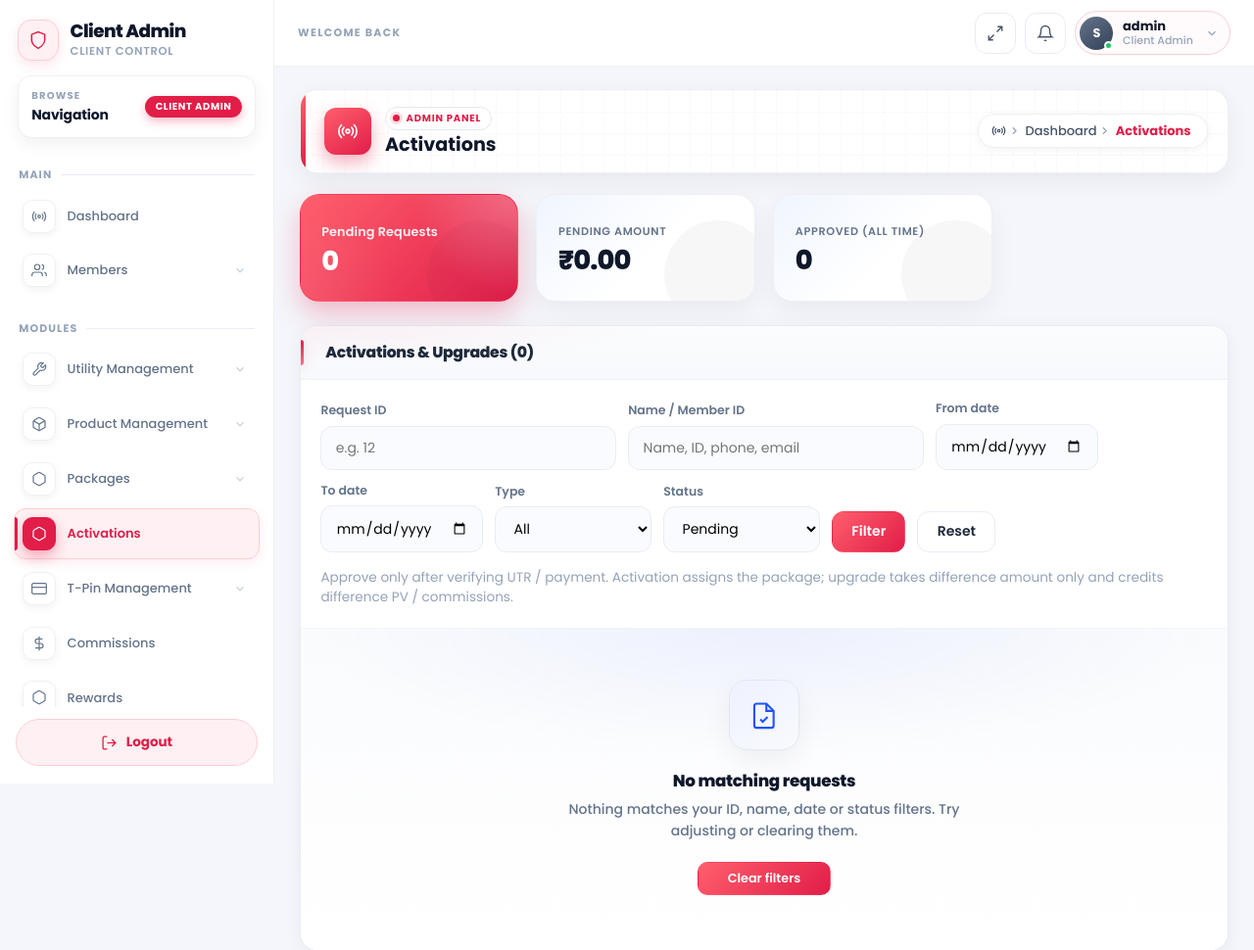
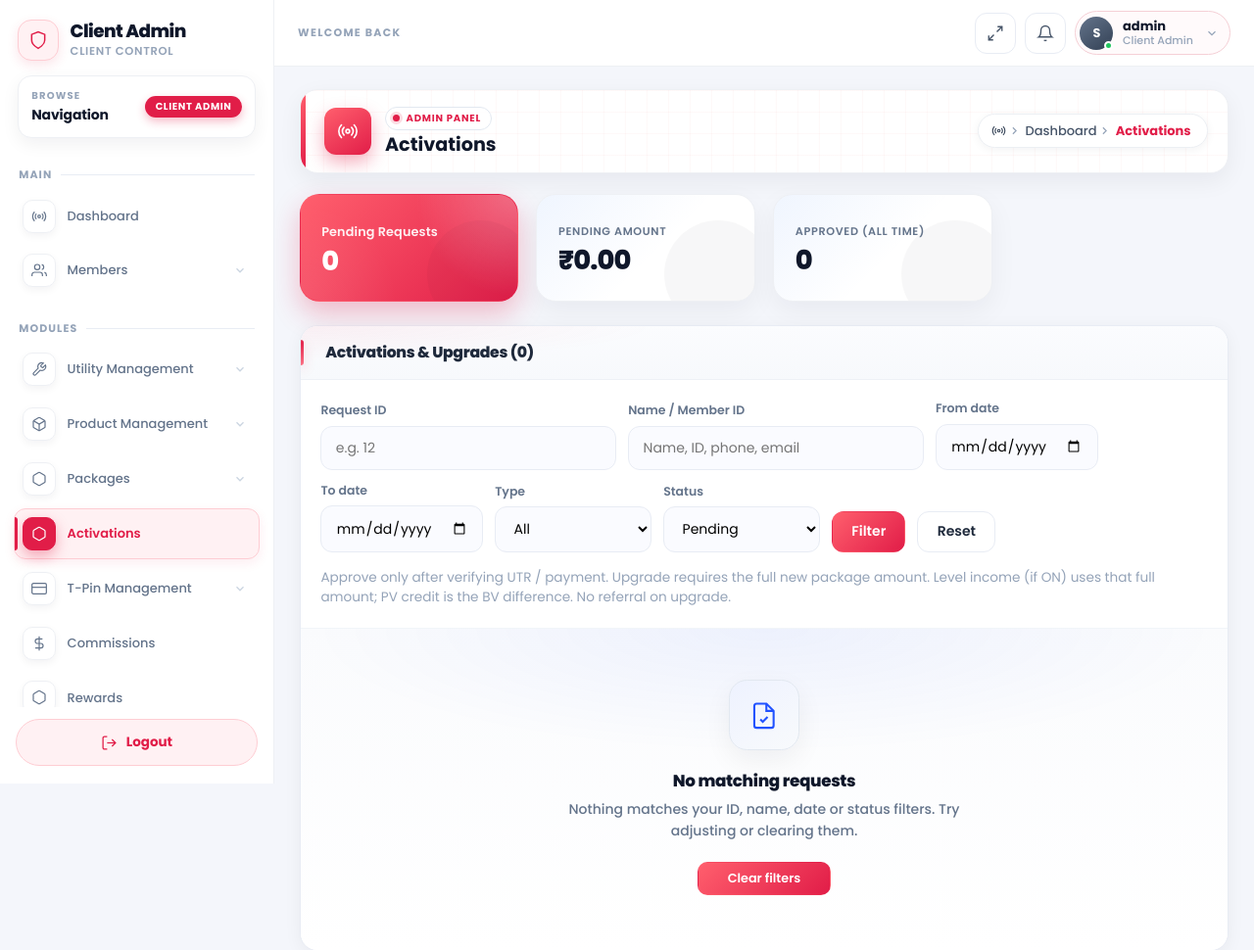
Before and after one commit to imdileepkushwaha/nature-life-care, a PHP site: page /admin/activations.php in a window 1280 px wide. Shown: the top 970 px of the page at 98% size. Run offline with PHP 8.4, Linux system fonts and the light colour scheme; a user stored in the database is signed in; data comes from the database, SQL or seed files in the repository; data that the repository does not hold is empty; some libraries are stand-ins or nearby versions.

Commit message:
add changes

```diff
--- a/admin/activations.php
+++ b/admin/activations.php
@@ -246,7 +246,7 @@ require_once __DIR__ . '/../includes/header.php';
             <button type="submit" class="btn btn-primary">Filter</button>
             <a href="activations.php" class="btn btn-outline">Reset</a>
         </form>
-        <p class="muted" style="margin:0.75rem 0 0;font-size:0.85rem">Approve only after verifying UTR / payment. Activation assigns the package; upgrade takes difference amount only and credits difference PV / commissions.</p>
+        <p class="muted" style="margin:0.75rem 0 0;font-size:0.85rem">Approve only after verifying UTR / payment. Upgrade requires the full new package amount. Level income (if ON) uses that full amount; PV credit is the BV difference. No referral on upgrade.</p>
     </div>
     <?php
     $hasSearchFilters = $reqIdFilter !== '' || $nameFilter !== '' || $dateFrom !== '' || $dateTo !== '' || $typeFilter !== '';
@@ -309,7 +309,7 @@ require_once __DIR__ . '/../includes/header.php';
                     </td>
                     <td>
                         <strong><?= currency((float) $r['amount']) ?></strong>
-                        <?php if ($isUpg): ?><br><small>difference</small><?php endif; ?>
+                        <?php if ($isUpg): ?><br><small>full package</small><?php endif; ?>
                     </td>
                     <td><?= e($r['payment_method'] ?? '—') ?></td>
                     <td>
--- a/includes/activation.php
+++ b/includes/activation.php
@@ -374,7 +374,7 @@ function activation_submit_request(
 }
 
 /**
- * Submit package upgrade request — payable amount is difference only.
+ * Submit package upgrade request — payable amount is the full new package price.
  * @return array{ok:bool,error:?string,request_id:?int}
  */
 function activation_submit_upgrade_request(
@@ -422,9 +422,13 @@ function activation_submit_upgrade_request(
         return ['ok' => false, 'error' => 'You are already on this package.', 'request_id' => null];
     }
 
-    $diff = activation_diff_amount($fromPkg, $toPkg);
-    if ($diff <= 0) {
+    if (activation_diff_amount($fromPkg, $toPkg) <= 0) {
         return ['ok' => false, 'error' => 'You can only upgrade to a higher package.', 'request_id' => null];
+    }
+
+    $fullAmount = round((float) ($toPkg['amount'] ?? 0), 2);
+    if ($fullAmount <= 0) {
+        return ['ok' => false, 'error' => 'Invalid package amount.', 'request_id' => null];
     }
 
     $pay = activation_validate_payment($paymentMethod, $utr, $slipPath);
@@ -441,7 +445,7 @@ function activation_submit_upgrade_request(
         (int) $toPkg['id'],
         (int) $fromPkg['id'],
         'upgrade',
-        $diff,
+        $fullAmount,
         $pay['payment_method'],
         $pay['utr'],
         $pay['slip'],
@@ -453,7 +457,7 @@ function activation_submit_upgrade_request(
 }
 
 /**
- * Apply package upgrade (difference BV / referral / level).
+ * Apply package upgrade (difference BV; level income on full new package amount — no referral).
  * @return array{ok:bool,error:?string,package:?array,diff:float}
  */
 function activation_apply_upgrade(PDO $pdo, array $user, int $newPackageId, ?int $requestId = null): array
@@ -486,7 +490,6 @@ function activation_apply_upgrade(PDO $pdo, array $user, int $newPackageId, ?int
     }
 
     $uid = (int) $user['id'];
-    $memberCode = (string) ($user['member_id'] ?? '');
     closing_ensure_tables($pdo);
 
     try {
@@ -496,10 +499,6 @@ function activation_apply_upgrade(PDO $pdo, array $user, int $newPackageId, ?int
         if ($upd->rowCount() < 1) {
             $pdo->rollBack();
             return ['ok' => false, 'error' => 'Package changed meanwhile. Refresh and try again.', 'package' => null, 'diff' => 0.0];
-        }
-
-        if (!empty($user['sponsor_id'])) {
-            activation_pay_referral($pdo, (int) $user['sponsor_id'], $uid, $memberCode, $diff);
         }
 
         $eventKey = $requestId ? ('upgrade:' . $requestId) : ('upgrade:' . $uid . ':' . $newPackageId);
@@ -552,9 +551,9 @@ function activation_approve_request(PDO $pdo, int $requestId, ?int $adminId = nu
             WHERE id = ? AND status = 'pending'
         ")->execute([$adminNote !== '' ? $adminNote : null, $adminId, $requestId]);
 
-        $diff = currency((float) ($result['diff'] ?? $req['amount']));
+        $paid = currency((float) ($req['amount'] ?? $result['package']['amount'] ?? 0));
         $pkgName = (string) ($result['package']['name'] ?? 'package');
-        return ['ok' => true, 'message' => "Upgrade approved to {$pkgName}. Difference credited: {$diff}."];
+        return ['ok' => true, 'message' => "Upgrade approved to {$pkgName}. Payable amount: {$paid}."];
     }
 
     if (!empty($member['package_id'])) {
--- a/includes/closing.php
+++ b/includes/closing.php
@@ -469,7 +469,7 @@ function closing_on_activation(PDO $pdo, array $user, array $pkg): void
 }
 
 /**
- * Post-upgrade hooks: difference BV + level income on difference amount.
+ * Post-upgrade hooks: difference BV only; level income on full new package amount.
  */
 function closing_on_upgrade(PDO $pdo, array $user, array $oldPkg, array $newPkg, ?string $eventKey = null): void
 {
@@ -480,16 +480,16 @@ function closing_on_upgrade(PDO $pdo, array $user, array $oldPkg, array $newPkg,
     }
 
     $deltaBv = round((float) ($newPkg['bv'] ?? 0) - (float) ($oldPkg['bv'] ?? 0), 2);
-    $deltaAmount = round((float) ($newPkg['amount'] ?? 0) - (float) ($oldPkg['amount'] ?? 0), 2);
+    $fullAmount = round((float) ($newPkg['amount'] ?? 0), 2);
     $code = (string) ($user['member_id'] ?? '');
     $packageId = isset($newPkg['id']) ? (int) $newPkg['id'] : null;
 
     if ($deltaBv > 0 && plan_uses_binary()) {
         closing_credit_eligible($pdo, $uid, $deltaBv, 'upgrade', $packageId ?: $uid);
     }
-    if ($deltaAmount > 0 && plan_uses_level()) {
+    if ($fullAmount > 0 && plan_uses_level()) {
         $key = $eventKey !== null && $eventKey !== '' ? $eventKey : ('upgrade:' . $uid . ':' . ($packageId ?? 0));
-        closing_pay_level_income($pdo, $uid, $code, $deltaAmount, $key);
+        closing_pay_level_income($pdo, $uid, $code, $fullAmount, $key);
     }
 }
 
--- a/includes/wallet_topup.php
+++ b/includes/wallet_topup.php
@@ -339,7 +339,7 @@ function wallet_topup_pay_and_activate(PDO $pdo, array $payer, array $target, in
             if ((float) $pkg['amount'] <= (float) $fromPkg['amount'] + 0.009) {
                 return ['ok' => false, 'error' => 'Select a higher package to upgrade.', 'package' => null, 'mode' => null];
             }
-            $payAmount = activation_diff_amount($fromPkg, $pkg);
+            $payAmount = round((float) $pkg['amount'], 2);
             $mode = 'upgrade';
         } else {
             return ['ok' => false, 'error' => 'This member is already activated.', 'package' => null, 'mode' => null];
--- a/user/includes/header.php
+++ b/user/includes/header.php
@@ -179,7 +179,7 @@ if ($needsActivationNav) {
     $userNotifyItems[] = [
         'href' => 'activate.php',
         'title' => 'Upgrade your plan',
-        'small' => 'Pay only the package difference',
+        'small' => 'Pay full new package amount',
         'tone' => 'blue',
     ];
 }
@@ -603,7 +603,7 @@ $chevron = '<svg class="up-nav-chevron" viewBox="0 0 24 24" fill="none" stroke="
                     <?php elseif ($needsShopActivationNav): ?>
                     <a href="purchase-product.php" data-search="activate product shop purchase">Activate via Shop</a>
                     <?php elseif ($canUpgradeNav || $planNavPending): ?>
-                    <a href="activate.php" data-search="upgrade package difference">Upgrade Plan</a>
+                    <a href="activate.php" data-search="upgrade package full amount">Upgrade Plan</a>
                     <?php endif; ?>
                 </div>
             </div>
--- a/user/income-summary.php
+++ b/user/income-summary.php
@@ -149,7 +149,7 @@ $upgradeLabel = $upgradePending ? 'View Upgrade' : 'Upgrade Plan';
                                 <a href="<?= e($activateHref) ?>" class="up-btn up-btn-primary"><?= e($activateLabel) ?></a>
                             <?php elseif ($showUpgradeCta): ?>
                                 <strong>No income records yet</strong>
-                                <p>Grow your team to earn — or upgrade your plan (pay only the difference) to unlock a higher package.</p>
+                                <p>Grow your team to earn — or upgrade your plan (full new package amount) to unlock a higher package.</p>
                                 <a href="activate.php" class="up-btn up-btn-primary"><?= e($upgradeLabel) ?></a>
                             <?php else: ?>
                                 <strong>No income records yet</strong>
--- a/user/support.php
+++ b/user/support.php
@@ -79,7 +79,7 @@ $showUpgradeTile = $canUpgrade || $upgradePending;
                     <svg viewBox="0 0 24 24" fill="none" stroke="currentColor" stroke-width="1.8"><path d="M12 19V5"/><path d="M5 12l7-7 7 7"/></svg>
                 </span>
                 <strong>Upgrade</strong>
-                <small><?= $upgradePending ? 'View pending upgrade request' : 'Pay only the package difference' ?></small>
+                <small><?= $upgradePending ? 'View pending upgrade request' : 'Pay full new package amount' ?></small>
             </a>
             <?php endif; ?>
         </div>
@@ -96,7 +96,7 @@ $showUpgradeTile = $canUpgrade || $upgradePending;
             <ul>
                 <li>Include your Member ID <strong><?= e($user['member_id'] ?? '') ?></strong> in every message.</li>
                 <li>For activation, share the UTR and the full package amount you paid.</li>
-                <li>For upgrade, pay only the difference (new package − current) and share that UTR with the target plan name.</li>
+                <li>For upgrade, pay the full new package amount and share that UTR with the target plan name.</li>
                 <li>For withdrawals, check <a href="withdrawal-report.php">Withdrawal Report</a> status first.</li>
             </ul>
         </div>
--- a/user/wallet-topup-activate.php
+++ b/user/wallet-topup-activate.php
@@ -210,7 +210,7 @@ $flash = get_flash();
                         </select>
                     </div>
                     <?php if ($selfUpgrade): ?>
-                        <small class="wal-hint">For self upgrade, only higher packages are accepted (difference amount is charged).</small>
+                        <small class="wal-hint">For self upgrade, the full new package amount is charged from Topup Wallet.</small>
                     <?php endif; ?>
                 </div>
                 <div class="up-field">
```
Also changed, not shown: user/activate.php (+12 -16 lines), user/index.php (+4 -4 lines).
